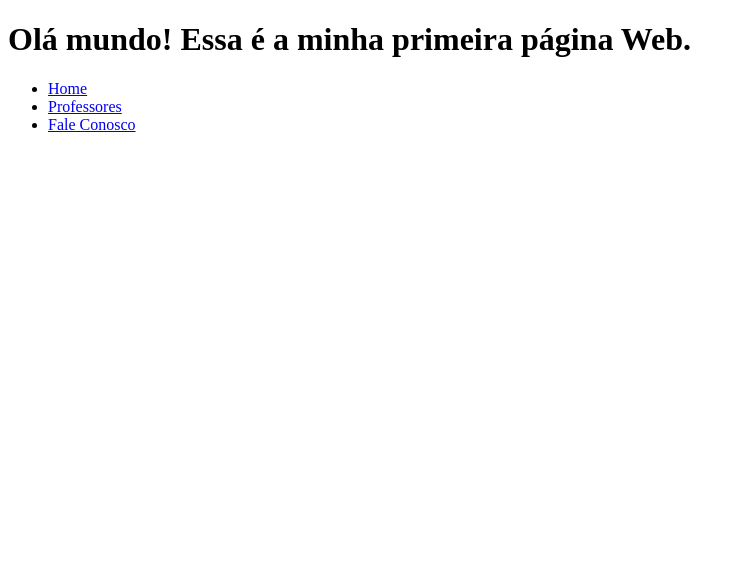
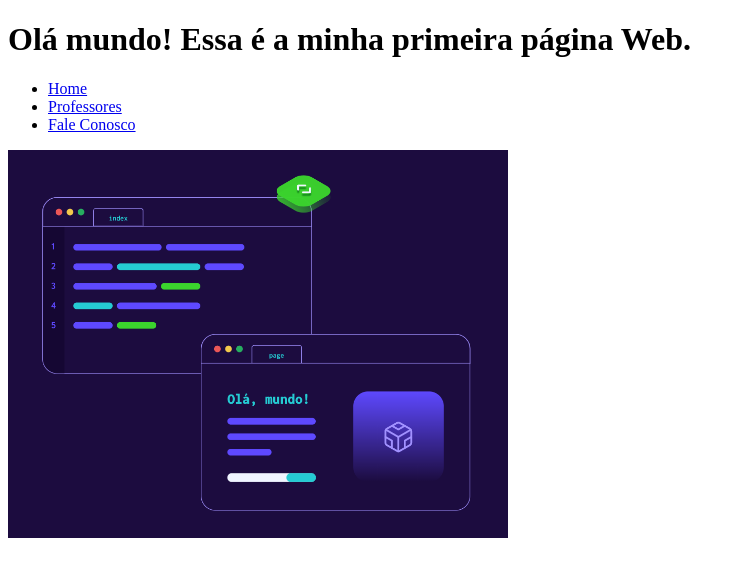
Before and after one commit to lucasoliveira22s/Devaria-Aula-HTML-2023, a plain HTML site: page indx.html in a window 1280 px wide. Shown: the whole page, without its empty margins (0-745 px from the left). Drawn offline with Linux system fonts and the light colour scheme.

Commit message:
Criação da Main

```diff
--- a/indx.html
+++ b/indx.html
@@ -15,5 +15,10 @@
                 </ul>
            </nav>
         </header>
+        <main>
+            <section>
+                <img src="Fotos/fotohome.png" width="500" alt="Devaria - Olá Mundo!"/>
+            </section>
+        </main>
     </body>
 </html>
```
Also changed, not shown: Fotos/fotohome.png (added).
